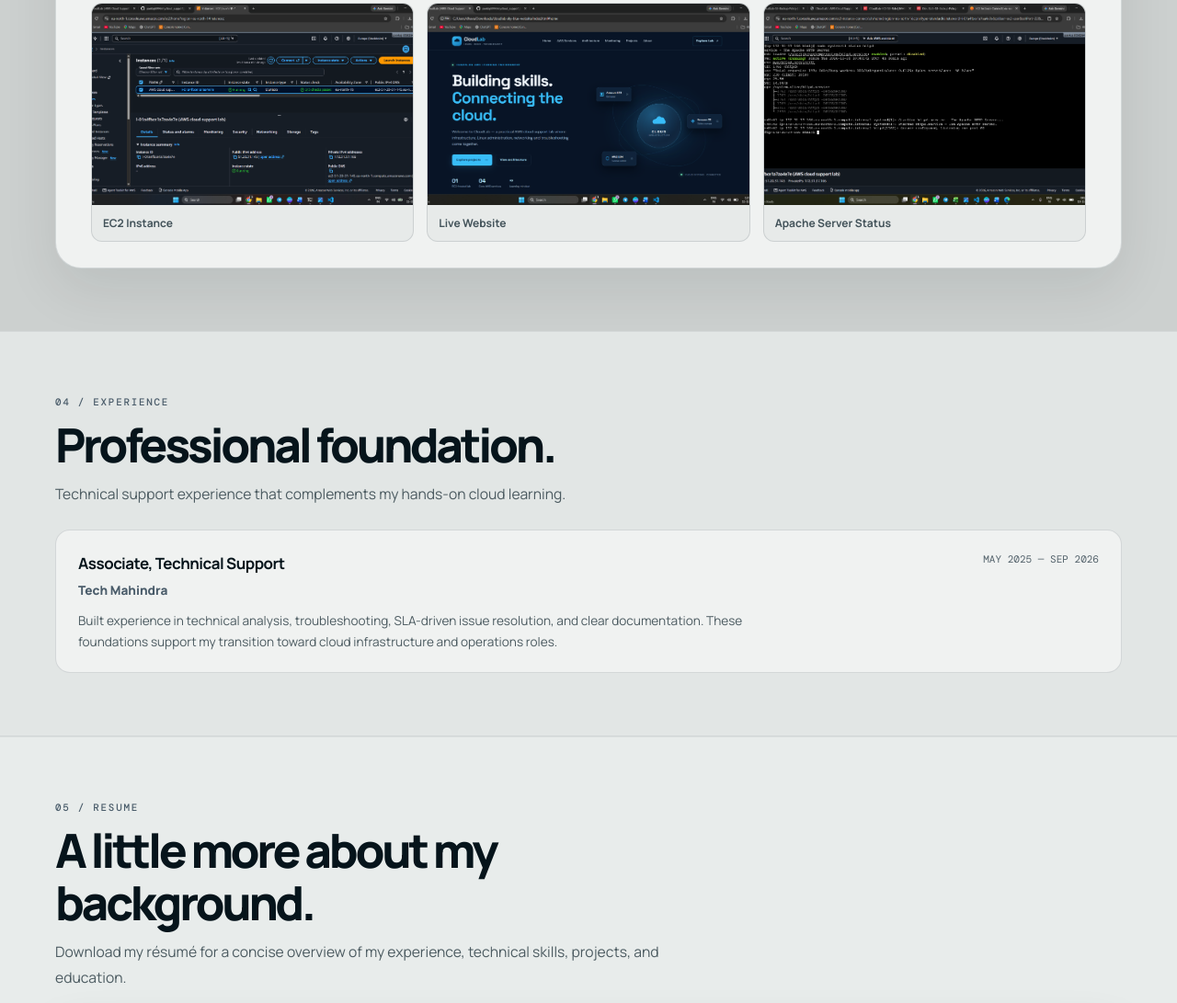
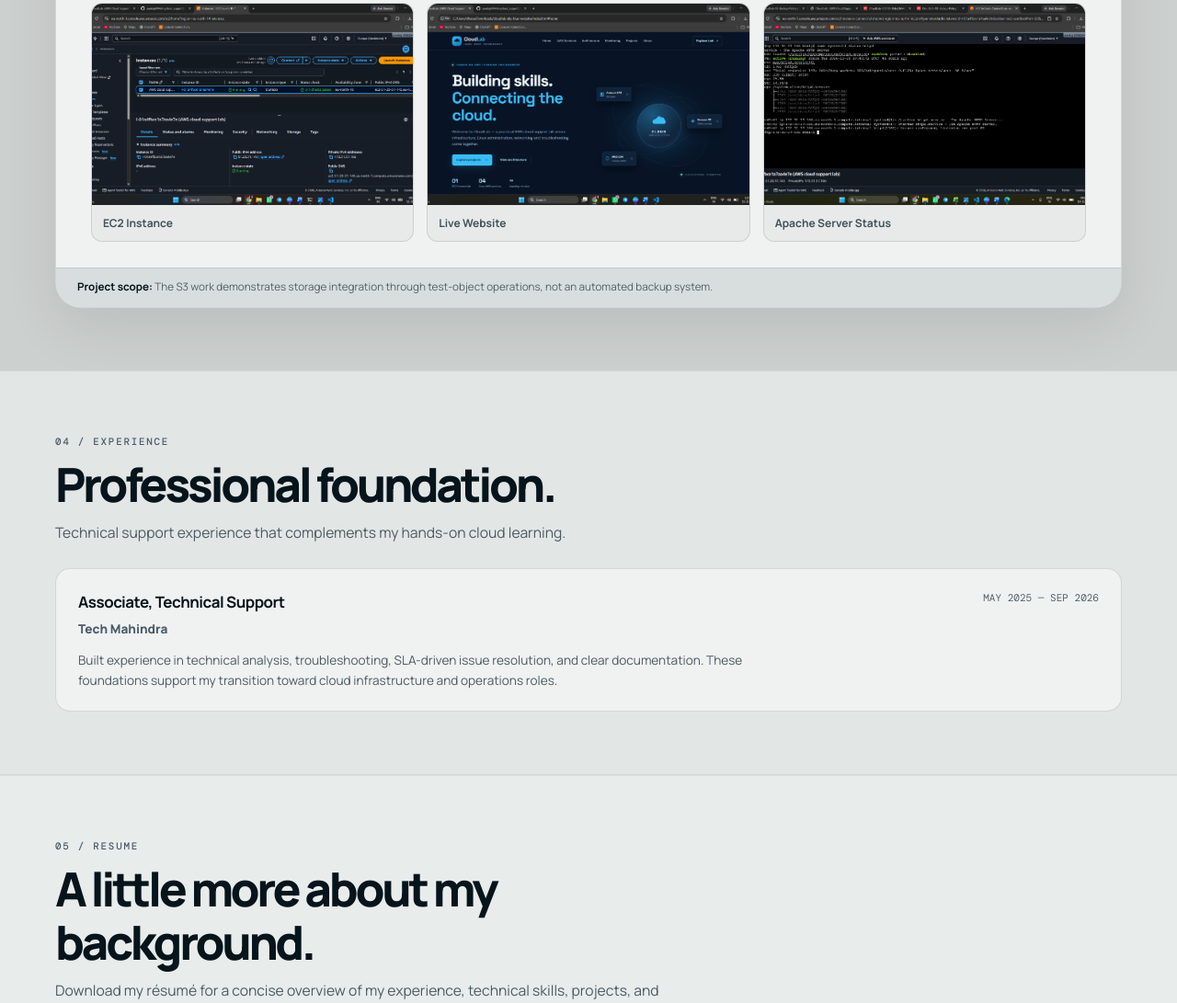
Before and after one commit to pankaj0924/Portfolio, a plain HTML site: page index.html in a window 1280 px wide. Shown: the part 3181-4272 px from the top of the page at 92% size. Drawn offline with nearby package versions, Linux system fonts and the light colour scheme.

Commit message:
Update index.html

```diff
--- a/index.html
+++ b/index.html
@@ -578,7 +578,7 @@
 
     </div>
 </div>
-          <!-- <p class="project-footnote"><strong>Project scope:</strong> The S3 work demonstrates storage integration through test-object operations, not an automated backup system.</p> -->
+          <p class="project-footnote"><strong>Project scope:</strong> The S3 work demonstrates storage integration through test-object operations, not an automated backup system.</p>
         </article>
       </div>
     </section>
```
